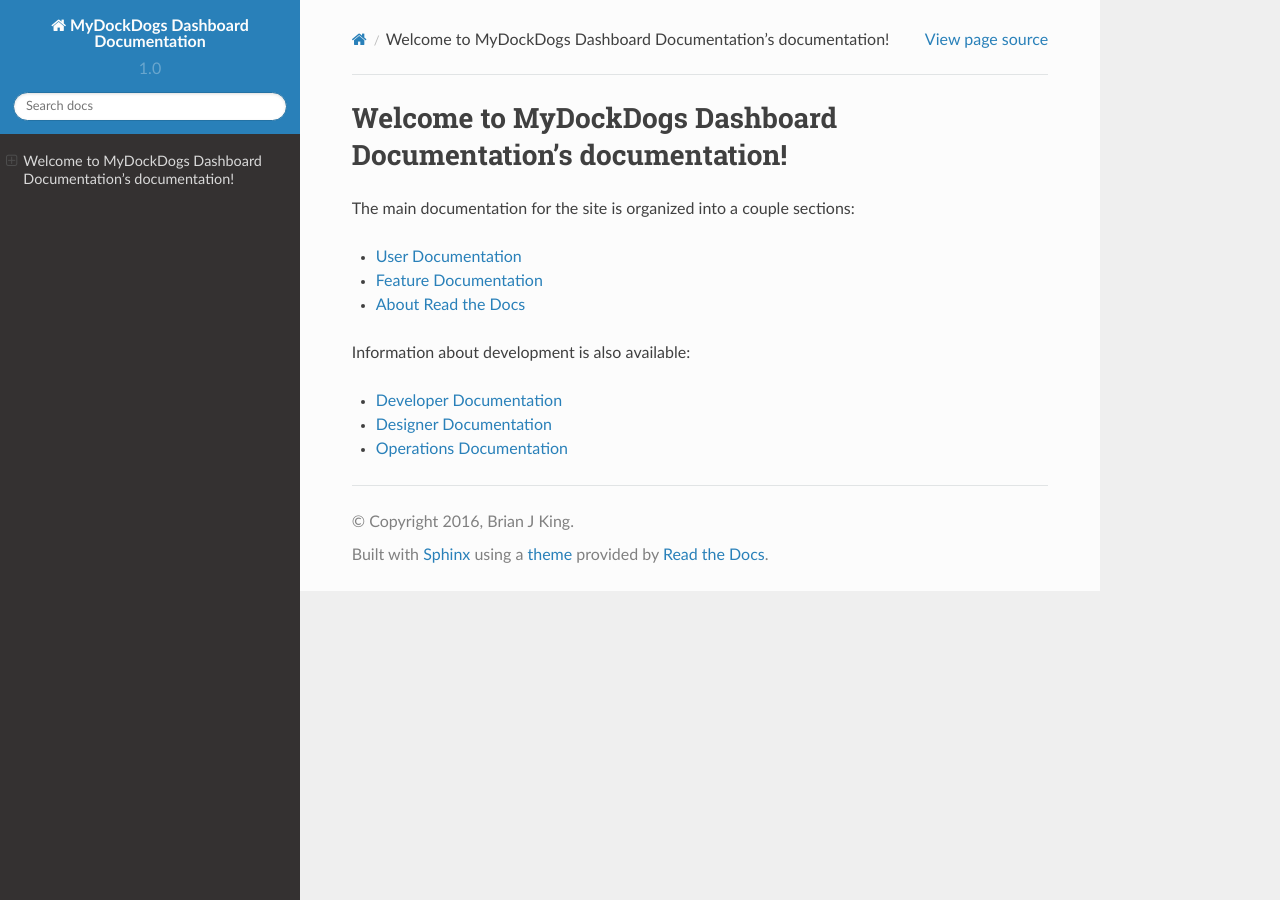
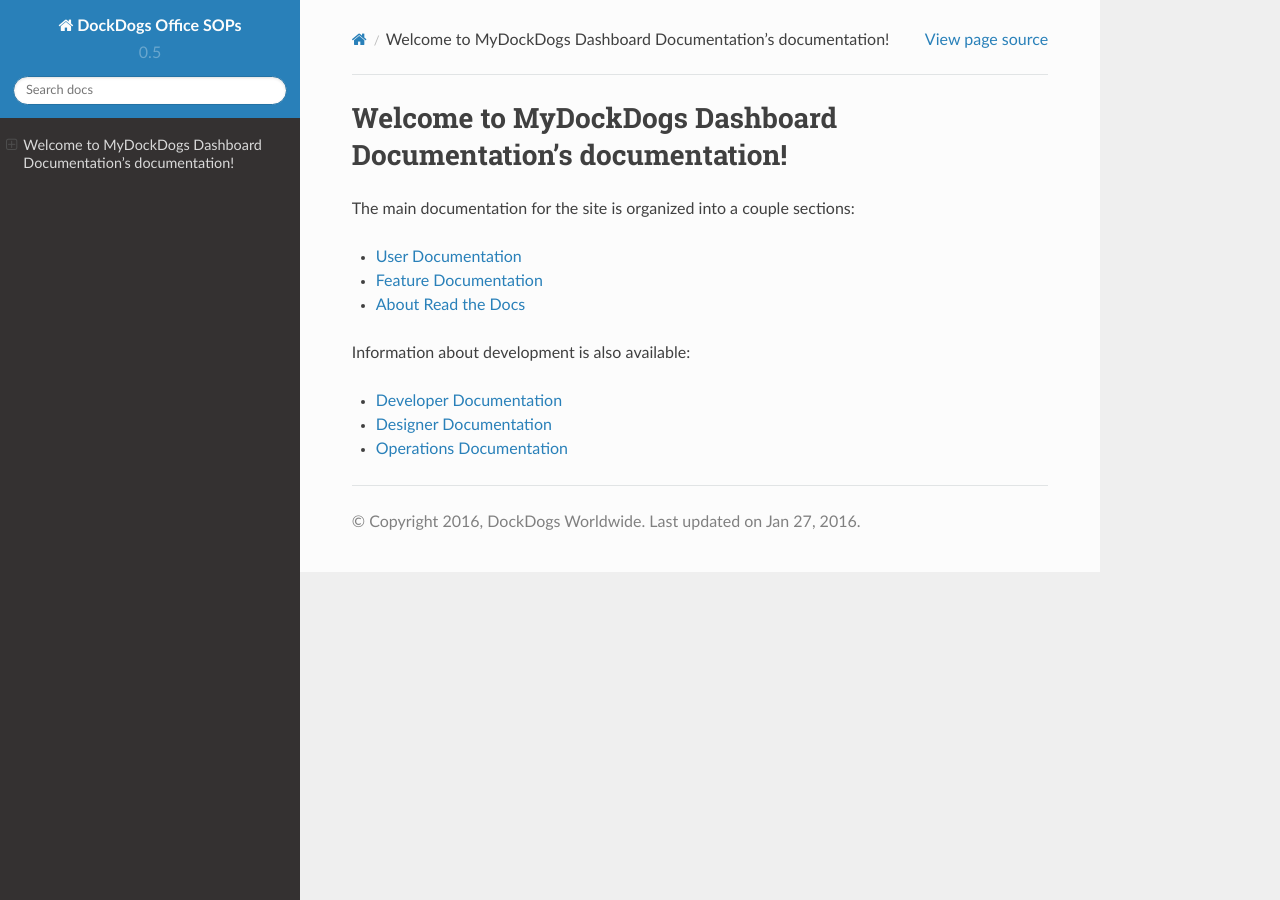
Before and after one commit to DockDogs/MyDockDogsDashboard, a Sphinx documentation site: the page built from source/index.rst, in a window 1280 px wide. Built offline with Sphinx 7.4.7 and the Read the Docs theme 2.0.0, drawn with Linux system fonts in a browser that asks for light colours; formulas are drawn with MathJax 3; pages that are not in the unit, such as notebooks, are missing from menus.

Commit message:
modifying conf.py to match dd-office-sops

```diff
--- a/source/conf.py
+++ b/source/conf.py
@@ -1,7 +1,7 @@
 # -*- coding: utf-8 -*-
 #
-# MyDockDogs Dashboard Documentation documentation build configuration file, created by
-# sphinx-quickstart on Sat Jan  9 01:06:47 2016.
+# Sphinx Test documentation build configuration file, created by
+# sphinx-quickstart on Wed Jan  6 16:37:52 2016.
 #
 # This file is execfile()d with the current directory set to its
 # containing dir.
@@ -15,7 +15,14 @@
 import sys
 import os
 import shlex
-import sphinx_rtd_theme
+
+# on_rtd is whether we are on readthedocs.org
+on_rtd = os.environ.get('READTHEDOCS', None) == 'True'
+
+if not on_rtd:  # only import and set the theme if we're building docs locally
+    import sphinx_rtd_theme
+    html_theme = 'sphinx_rtd_theme'
+    html_theme_path = [sphinx_rtd_theme.get_html_theme_path()]
 
 # If extensions (or modules to document with autodoc) are in another directory,
 # add these directories to sys.path here. If the directory is relative to the
@@ -34,8 +41,10 @@
     'sphinx.ext.autodoc',
     'sphinx.ext.intersphinx',
     'sphinx.ext.todo',
-    'sphinx.ext.pngmath',
+    'sphinx.ext.coverage',
+    'sphinx.ext.mathjax',
     'sphinx.ext.ifconfig',
+    'sphinx_git',
 ]
 
 # Add any paths that contain templates here, relative to this directory.
@@ -43,8 +52,8 @@
 
 # The suffix(es) of source filenames.
 # You can specify multiple suffix as a list of string:
-source_suffix = ['.rst', '.md']
-# source_suffix = '.rst' , .md'
+# source_suffix = ['.rst', '.md']
+# source_suffix = '.rst'
 
 # The encoding of source files.
 #source_encoding = 'utf-8-sig'
@@ -53,18 +62,18 @@
 master_doc = 'index'
 
 # General information about the project.
-project = u'MyDockDogs Dashboard Documentation'
-copyright = u'2016, Brian J King'
-author = u'Brian J King'
+project = u'DockDogs Office SOPs'
+copyright = u'2016, DockDogs Worldwide'
+author = u'DockDogs Worldwide'
 
 # The version info for the project you're documenting, acts as replacement for
 # |version| and |release|, also used in various other places throughout the
 # built documents.
 #
 # The short X.Y version.
-version = u'1.0'
+version = u'0.5'
 # The full version, including alpha/beta/rc tags.
-release = u'1.1'
+release = u'0.5'
 
 # The language for content autogenerated by Sphinx. Refer to documentation
 # for a list of supported languages.
@@ -81,7 +90,7 @@
 
 # List of patterns, relative to source directory, that match files and
 # directories to ignore when looking for source files.
-exclude_patterns = []
+exclude_patterns = ['_build']
 
 # The reST default role (used for this markup: `text`) to use for all
 # documents.
@@ -115,7 +124,7 @@
 
 # The theme to use for HTML and HTML Help pages.  See the documentation for
 # a list of builtin themes.
-html_theme = 'sphinx_rtd_theme'
+# html_theme = 'sphinx_rtd_theme'
 
 # Theme options are theme-specific and customize the look and feel of a theme
 # further.  For a list of options available for each theme, see the
@@ -123,7 +132,7 @@
 #html_theme_options = {}
 
 # Add any paths that contain custom themes here, relative to this directory.
-#html_theme_path = []
+#html_theme_path = [sphinx_rtd_theme.get_html_theme_path()]
 
 # The name for this set of Sphinx documents.  If None, it defaults to
 # "<project> v<release> documentation".
@@ -153,11 +162,11 @@
 
 # If not '', a 'Last updated on:' timestamp is inserted at every page bottom,
 # using the given strftime format.
-#html_last_updated_fmt = '%b %d, %Y'
+html_last_updated_fmt = '%b %d, %Y'
 
 # If true, SmartyPants will be used to convert quotes and dashes to
 # typographically correct entities.
-#html_use_smartypants = True
+html_use_smartypants = True
 
 # Custom sidebar templates, maps document names to template names.
 #html_sidebars = {}
@@ -179,7 +188,7 @@
 #html_show_sourcelink = True
 
 # If true, "Created using Sphinx" is shown in the HTML footer. Default is True.
-#html_show_sphinx = True
+html_show_sphinx = False
 
 # If true, "(C) Copyright ..." is shown in the HTML footer. Default is True.
 #html_show_copyright = True
@@ -207,7 +216,7 @@
 #html_search_scorer = 'scorer.js'
 
 # Output file base name for HTML help builder.
-htmlhelp_basename = 'MyDockDogsDashboardDocumentationdoc'
+htmlhelp_basename = 'SphinxTestdoc'
 
 # -- Options for LaTeX output ---------------------------------------------
 
@@ -229,7 +238,7 @@
 # (source start file, target name, title,
 #  author, documentclass [howto, manual, or own class]).
 latex_documents = [
-  (master_doc, 'MyDockDogsDashboardDocumentation.tex', u'MyDockDogs Dashboard Documentation Documentation',
+  (master_doc, 'SphinxTest.tex', u'Sphinx Test Documentation',
    u'Brian J King', 'manual'),
 ]
 
@@ -259,7 +268,7 @@
 # One entry per manual page. List of tuples
 # (source start file, name, description, authors, manual section).
 man_pages = [
-    (master_doc, 'mydockdogsdashboarddocumentation', u'MyDockDogs Dashboard Documentation Documentation',
+    (master_doc, 'sphinxtest', u'Sphinx Test Documentation',
      [author], 1)
 ]
 
@@ -273,8 +282,8 @@
 # (source start file, target name, title, author,
 #  dir menu entry, description, category)
 texinfo_documents = [
-  (master_doc, 'MyDockDogsDashboardDocumentation', u'MyDockDogs Dashboard Documentation Documentation',
-   author, 'MyDockDogsDashboardDocumentation', 'One line description of project.',
+  (master_doc, 'SphinxTest', u'Sphinx Test Documentation',
+   author, 'SphinxTest', 'One line description of project.',
    'Miscellaneous'),
 ]
 
@@ -291,75 +300,16 @@
 #texinfo_no_detailmenu = False
 
 
-# -- Options for Epub output ----------------------------------------------
-
-# Bibliographic Dublin Core info.
-epub_title = project
-epub_author = author
-epub_publisher = author
-epub_copyright = copyright
-
-# The basename for the epub file. It defaults to the project name.
-#epub_basename = project
-
-# The HTML theme for the epub output. Since the default themes are not optimized
-# for small screen space, using the same theme for HTML and epub output is
-# usually not wise. This defaults to 'epub', a theme designed to save visual
-# space.
-#epub_theme = 'epub'
-
-# The language of the text. It defaults to the language option
-# or 'en' if the language is not set.
-#epub_language = ''
-
-# The scheme of the identifier. Typical schemes are ISBN or URL.
-#epub_scheme = ''
-
-# The unique identifier of the text. This can be a ISBN number
-# or the project homepage.
-#epub_identifier = ''
-
-# A unique identification for the text.
-#epub_uid = ''
-
-# A tuple containing the cover image and cover page html template filenames.
-#epub_cover = ()
-
-# A sequence of (type, uri, title) tuples for the guide element of content.opf.
-#epub_guide = ()
-
-# HTML files that should be inserted before the pages created by sphinx.
-# The format is a list of tuples containing the path and title.
-#epub_pre_files = []
-
-# HTML files shat should be inserted after the pages created by sphinx.
-# The format is a list of tuples containing the path and title.
-#epub_post_files = []
-
-# A list of files that should not be packed into the epub file.
-epub_exclude_files = ['search.html']
-
-# The depth of the table of contents in toc.ncx.
-#epub_tocdepth = 3
-
-# Allow duplicate toc entries.
-#epub_tocdup = True
-
-# Choose between 'default' and 'includehidden'.
-#epub_tocscope = 'default'
-
-# Fix unsupported image types using the Pillow.
-#epub_fix_images = False
-
-# Scale large images.
-#epub_max_image_width = 0
-
-# How to display URL addresses: 'footnote', 'no', or 'inline'.
-#epub_show_urls = 'inline'
-
-# If false, no index is generated.
-#epub_use_index = True
-
-
 # Example configuration for intersphinx: refer to the Python standard library.
 intersphinx_mapping = {'https://docs.python.org/': None}
+
+# Markdown support
+
+from recommonmark.parser import CommonMarkParser
+
+# The suffix of source filenames.
+source_suffix = ['.rst', '.md']
+
+source_parsers = {
+    '.md': CommonMarkParser,
+}
```
